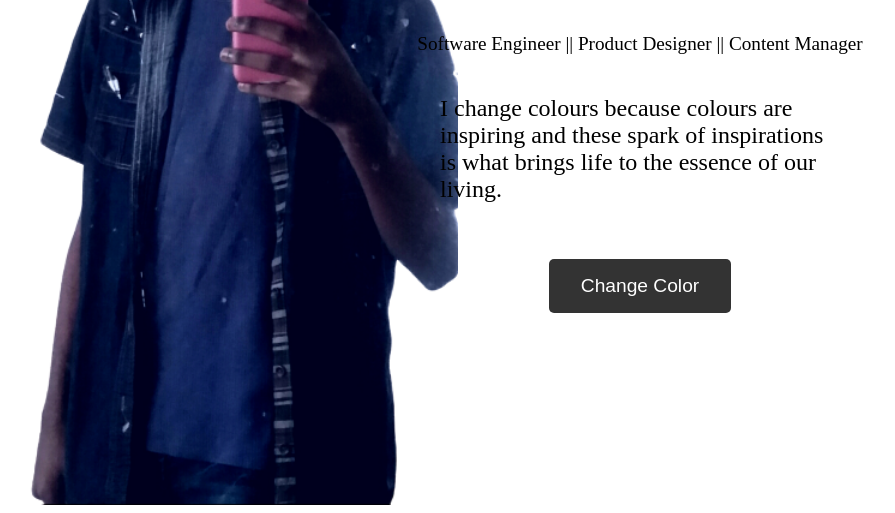
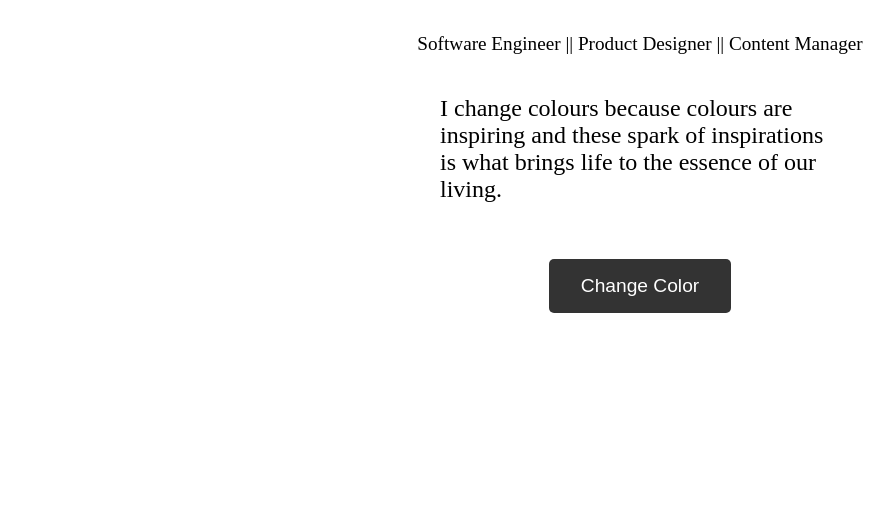
Before and after one commit to beladactions/color-change, a plain HTML site: page index.html in a window 1280 px wide. Shown: the part 303-816 px from the top of the page, without its empty margins (0-895 px from the left). Drawn offline with Linux system fonts and the light colour scheme.

Commit message:
Update style.css

```diff
--- a/style.css
+++ b/style.css
@@ -1,9 +1,7 @@
 /* Styles for desktop */
 
 #container {
-    background-image: url(./1.png);
-    background-size: contain;
-    background-repeat: no-repeat;
+
     display: flex;
     flex-direction: column;
     align-items: center;
```
